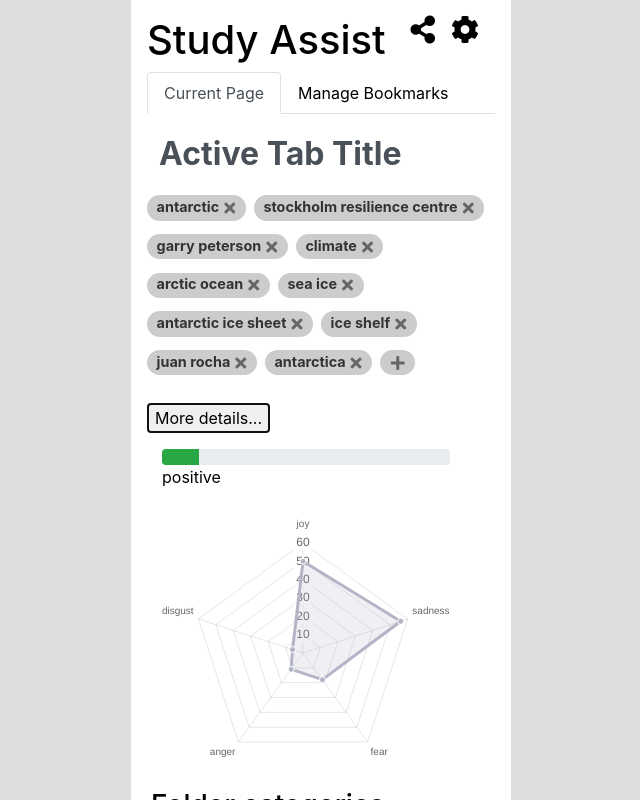
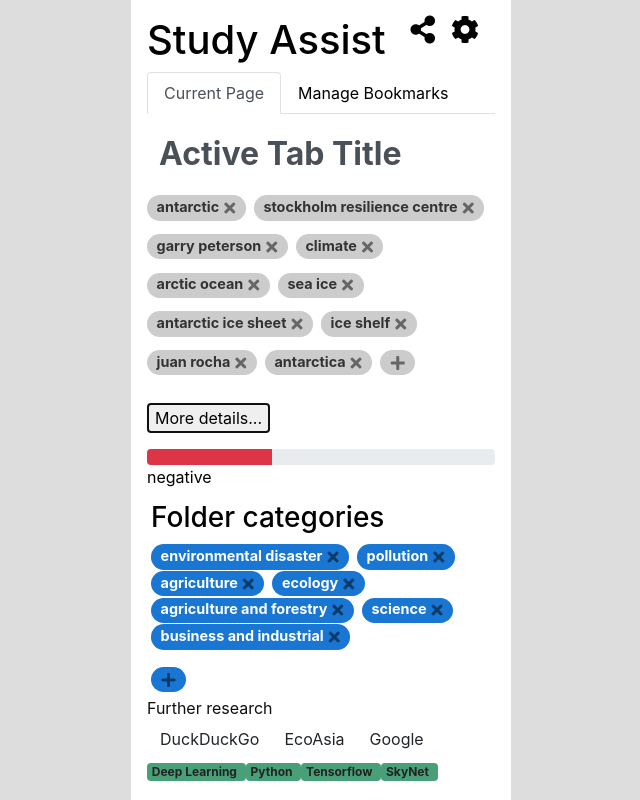
Before and after one commit to study-assist/browser-extension, a React (Create React App) app in the folder frontend/: page / in a window 1280 px wide. Both pictures are taken after a click on the button "More details...". Shown: the top 800 px of the page, without its empty margins (319-959 px from the left). Built offline with nearby package versions, Linux system fonts and the light colour scheme.

Commit message:
implement sentiment section toggle

```diff
--- a/frontend/src/components/App.jsx
+++ b/frontend/src/components/App.jsx
@@ -63,13 +63,22 @@ class App extends Component {
   };
 
   setResults = res => {
-    const { categories, concepts, keywords, entities, emotion } = res;
+    const {
+      categories,
+      concepts,
+      keywords,
+      entities,
+      emotion,
+      sentiment
+    } = res;
+
     this.setState({
       categories,
       concepts,
       keywords,
       entities,
-      emotion: emotion.document.emotion
+      emotion: emotion.document.emotion,
+      sentiment: sentiment.document
     });
   };
 
--- a/frontend/src/components/BookmarkSentiment.jsx
+++ b/frontend/src/components/BookmarkSentiment.jsx
@@ -5,7 +5,7 @@ import { Radar, defaults } from "react-chartjs-2";
 
 import "../css/BookmarkSentiment.css";
 
-function BookmarkSentiment({ emotion, sentiment }) {
+function BookmarkSentiment({ emotion, sentiment, visible }) {
   if (emotion === undefined || emotion === null) {
     return;
   }
@@ -60,12 +60,15 @@ function BookmarkSentiment({ emotion, sentiment }) {
   };
 
   return (
-    <div className="container row sentiment">
+    <section
+      className="sentiment row"
+      style={visible ? { display: "block" } : { display: "none" }}
+    >
       <div className="col mt-3">
         <div className="progress">
           <Progress
             bar
-            value={Math.round(sentiment.score * 100)}
+            value={Math.round(Math.abs(sentiment.score) * 100)}
             color={sentiment.label == "positive" ? "success" : "danger"}
           />
         </div>
@@ -74,13 +77,14 @@ function BookmarkSentiment({ emotion, sentiment }) {
       <div className="col">
         <Radar data={data} width={500} height={500} options={options} />
       </div>
-    </div>
+    </section>
   );
 }
 
 BookmarkSentiment.propTypes = {
   emotion: propTypes.object,
-  sentiment: propTypes.object
+  sentiment: propTypes.object,
+  visible: propTypes.bool
 };
 
 export default BookmarkSentiment;
--- a/frontend/src/components/BookmarkView.jsx
+++ b/frontend/src/components/BookmarkView.jsx
@@ -7,11 +7,17 @@ import BookmarkNewTag from "./BookmarkNewTag";
 import BookmarkSentiment from "./BookmarkSentiment";
 
 class BookmarkView extends Component {
-  expandSection = () => {
-    // eslint-disable-next-line no-console
-    console.log("section expanded");
-    // document.querySelector(".sentiment").getElementsByClassName.display =
-    //   "none";
+  constructor() {
+    super();
+
+    this.state = { sentimentSectionVisible: false };
+  }
+
+  toggleSection = () => {
+    this.setState(state => {
+      state.sentimentSectionVisible = !state.sentimentSectionVisible;
+      return state;
+    });
   };
 
   render() {
@@ -38,10 +44,14 @@ class BookmarkView extends Component {
             <BookmarkNewTag addTag={addTag} />
           </li>
         </ul>
-        <button type="button" onClick={() => this.expandSection()}>
+        <button type="button" onClick={() => this.toggleSection()}>
           More details...
         </button>
-        <BookmarkSentiment emotion={emotion} sentiment={sentiment} />
+        <BookmarkSentiment
+          emotion={emotion}
+          sentiment={sentiment}
+          visible={this.state.sentimentSectionVisible}
+        />
       </section>
     );
   }
--- a/frontend/src/data/dummyData.json
+++ b/frontend/src/data/dummyData.json
@@ -28,7 +28,7 @@
     "sadness": 0.558616
   },
   "sentiment": {
-    "score": 0.127034,
-    "label": "positive"
+    "score": -0.357034,
+    "label": "negative"
   }
 }
```
